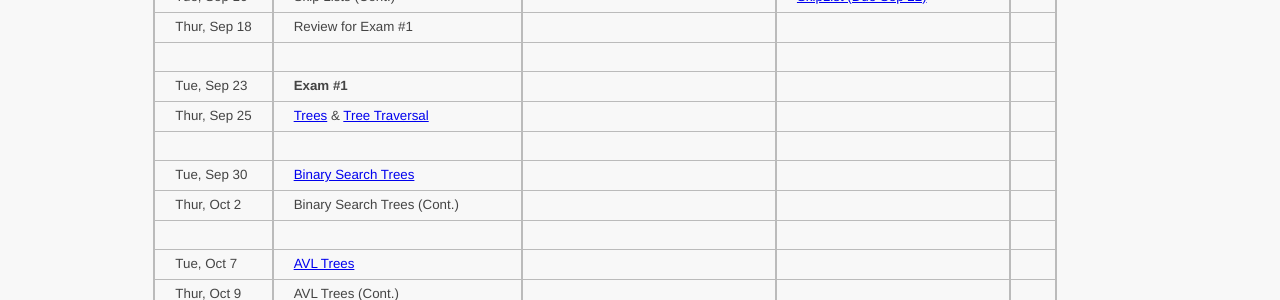
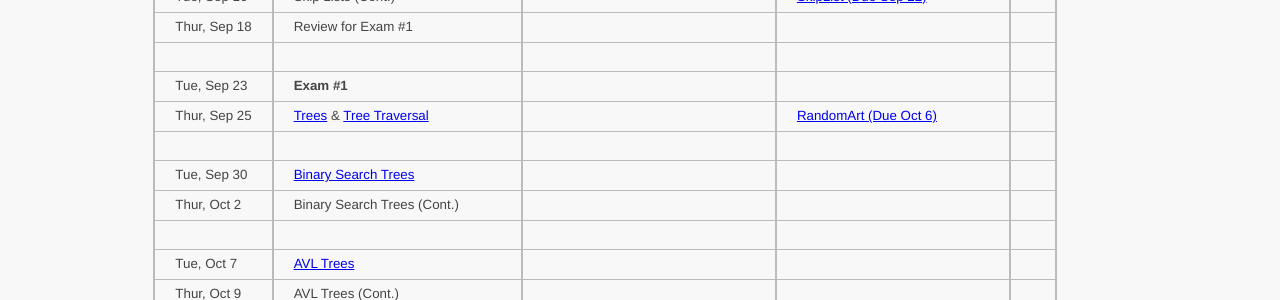
Before and after one commit to ycpcs/cs350-fall2014, a Jekyll site: the page built from schedule.md, in a window 1280 px wide. Shown: the part 456-756 px from the top of the page. Built offline with Jekyll 4.4.1, drawn with Linux system fonts in a browser that asks for light colours; Markdown is read by kramdown in place of the engine named in the settings.

Commit message:
updated schedule

```diff
--- a/schedule.md
+++ b/schedule.md
@@ -24,7 +24,7 @@ Additional content will be added as it becomes available throughout the semester
 >| Thur, Sep 18   |  Review for Exam #1                               |                                               |                                   |
 >||||
 >| Tue, Sep 23    |  **Exam #1**                                      |                                               |                                   |
->| Thur, Sep 25   |  [Trees](lectures/Trees_lecture.pdf) & [Tree Traversal](lectures/Tree_Traversal_lecture.pdf)  |                                               |                                   |  <!--Binary tree traversal algorithms--> <!--Random Art (Due Oct 6)-->
+>| Thur, Sep 25   |  [Trees](lectures/Trees_lecture.pdf) & [Tree Traversal](lectures/Tree_Traversal_lecture.pdf)  |                                               | [RandomArt (Due Oct 6)](assign/assign04.html) |  <!--Binary tree traversal algorithms--> <!--Random Art (Due Oct 6)-->
 >||||
 >| Tue, Sep 30    |  [Binary Search Trees](lectures/Binary_Search_Trees.pdf)  |                                       |                                   |
 >| Thur, Oct 2    |  Binary Search Trees (Cont.)                      |                                               |                                   |  <!--Binary search trees-->
```
